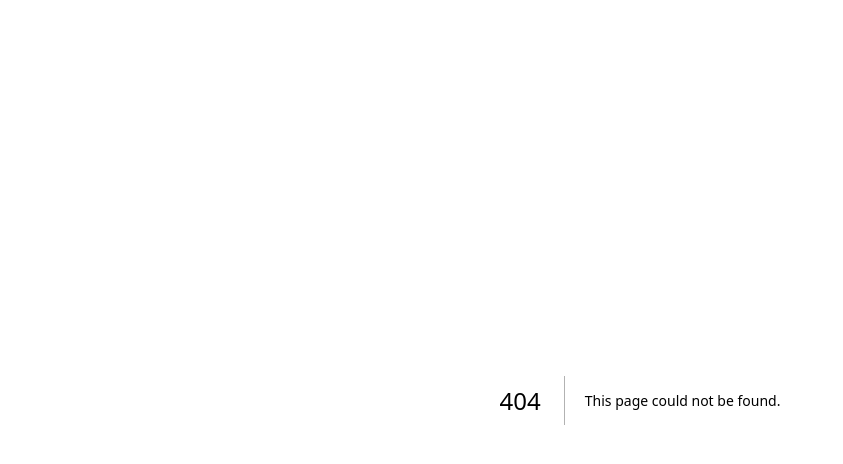
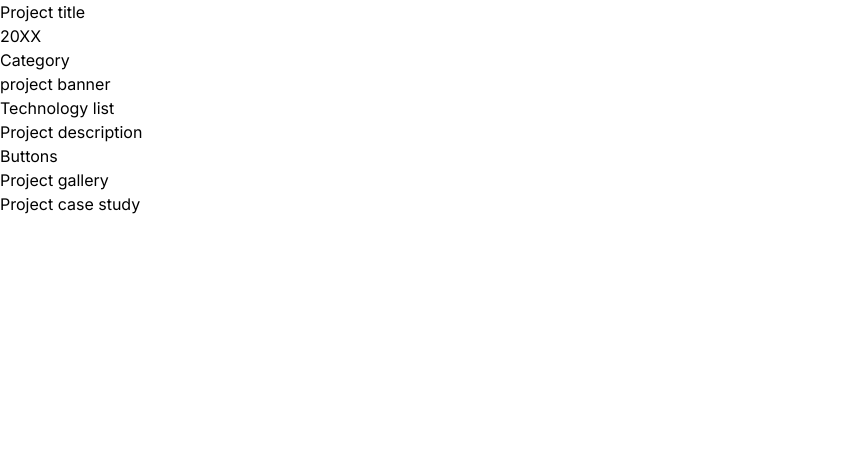
Before and after one commit to ProcessX/lucasgeshef-portfolio-2024, a Next.js app: page /projects/1 in a window 1280 px wide. Before the commit this address had no page. Shown: the top 464 px of the page, without its empty margins (0-843 px from the left). Built offline with nearby package versions, Linux system fonts and the light colour scheme.

Commit message:
all pages created

```diff
--- a/app/contact/page.js
+++ b/app/contact/page.js
@@ -1,6 +1,6 @@
 import React from "react";
 
-function page() {
+function Contact() {
   return (
     <main>
       <section>
@@ -26,4 +26,4 @@ function page() {
   );
 }
 
-export default page;
+export default Contact;
--- /dev/null
+++ b/app/projects/[slug]/page.js
@@ -0,0 +1,54 @@
+import React from "react";
+
+function ProjectDetail() {
+  return (
+    <main>
+      <section>
+        <div>
+          <h1>Project title</h1>
+          <div>
+            <p>20XX</p>
+            <p>Category</p>
+          </div>
+        </div>
+        <div>
+          <p>project banner</p>
+        </div>
+      </section>
+
+      <section>
+        <div>
+          <ul>
+            <li>
+              <p>Technology list</p>
+            </li>
+          </ul>
+          <p>Project description</p>
+          <ul>
+            <li>
+              <p>Buttons</p>
+            </li>
+          </ul>
+        </div>
+      </section>
+
+      <section>
+        <div>
+          <ul>
+            <li>
+              <p>Project gallery</p>
+            </li>
+          </ul>
+        </div>
+      </section>
+
+      <section>
+        <div>
+          <p>Project case study</p>
+        </div>
+      </section>
+    </main>
+  );
+}
+
+export default ProjectDetail;
--- /dev/null
+++ b/app/projects/page.js
@@ -0,0 +1,23 @@
+import React from "react";
+
+function Projects() {
+  return (
+    <main>
+      <section>
+        <div>
+          <h1>Projects</h1>
+          <p>
+            <span>XX</span> so far
+          </p>
+        </div>
+        <ul>
+          <li>
+            <p>Project card</p>
+          </li>
+        </ul>
+      </section>
+    </main>
+  );
+}
+
+export default Projects;
```
Also changed, not shown: public/img/placeholder-fullscreen.png (added), public/img/placeholder.jpg (added).
